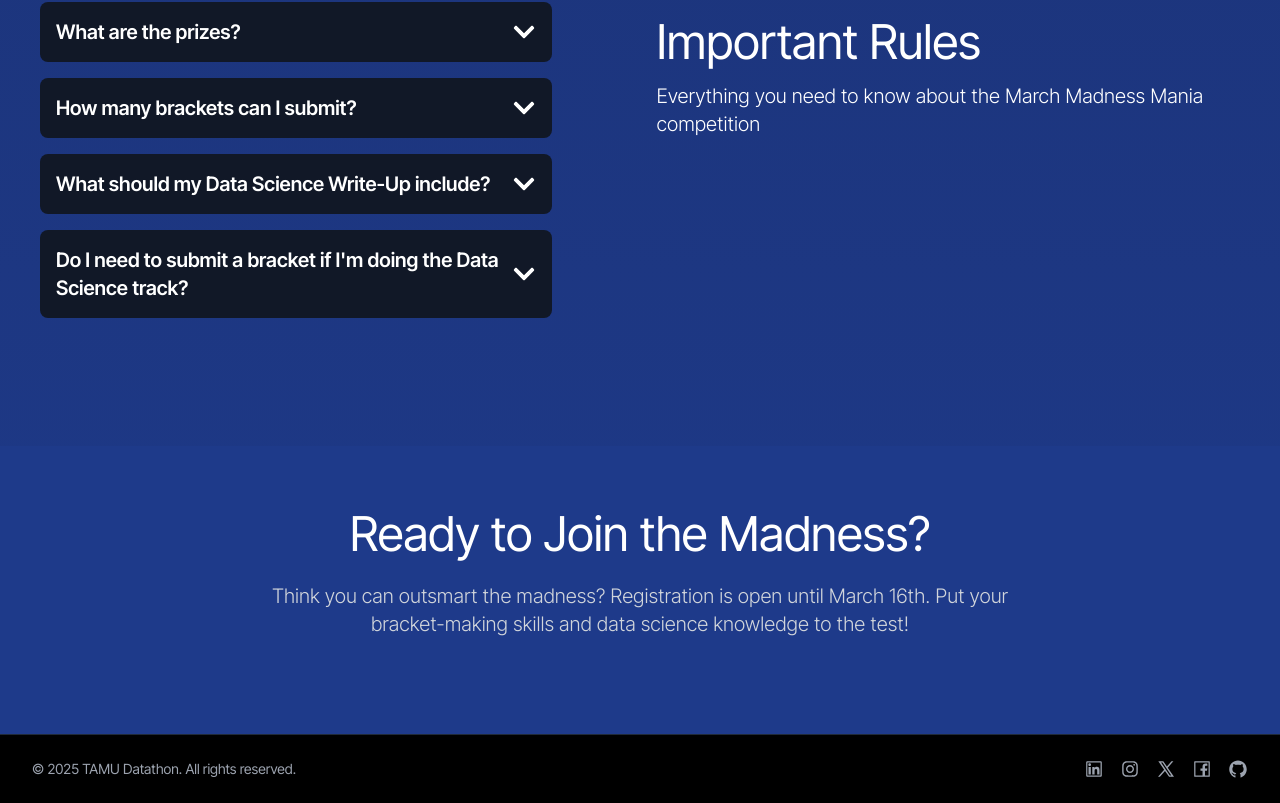
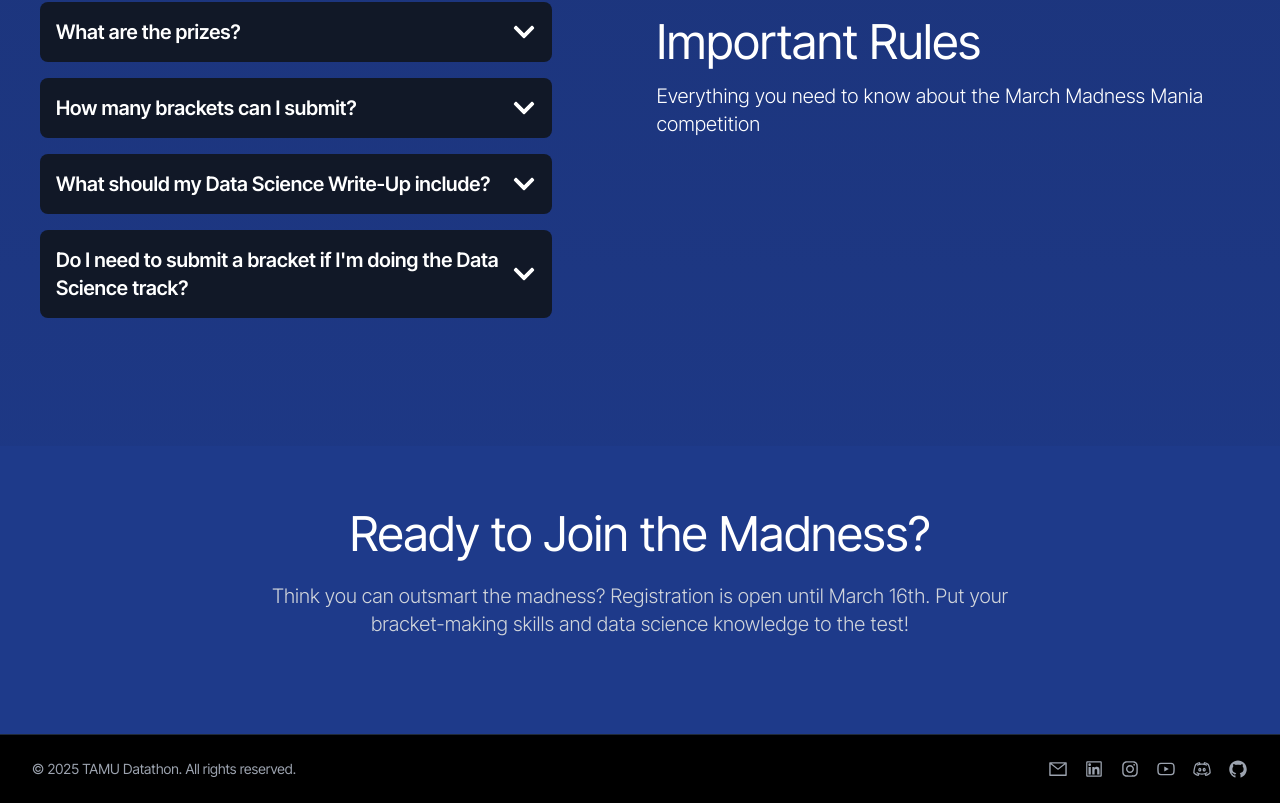
Before and after one commit to tamu-datathon-org/slamfunk, a Next.js app in the folder slamfunk-website/: page / in a window 1280 px wide. Shown: the part 2824-3627 px from the top of the page. Built offline with nearby package versions, Linux system fonts and the light colour scheme.

Commit message:
changed the contact button

```diff
--- a/slamfunk-website/components/Footer.tsx
+++ b/slamfunk-website/components/Footer.tsx
@@ -1,27 +1,29 @@
-import { AiOutlineFacebook, AiOutlineX, AiOutlineGithub, AiOutlineLinkedin, AiOutlineInstagram } from "react-icons/ai";
+import { AiOutlineGithub, AiOutlineLinkedin, AiOutlineInstagram, AiOutlineDiscord, AiOutlineYoutube, AiOutlineMail } from "react-icons/ai";
 
 const Footer = () => {
   const currentYear = new Date().getFullYear();
 
   return (
-    <footer className="bg-white border-t border-gray-100 dark:bg-black shadow-sm text-gray-400 py-6 dark:border-t dark:border-gray-800">
+    <footer id="footersec" className="bg-white border-t border-gray-100 dark:bg-black shadow-sm text-gray-400 py-6 dark:border-t dark:border-gray-800">
       <div className="container mx-auto px-4 flex flex-wrap justify-center sm:justify-between items-center text-sm">
         <p className="ml-4">&copy; {currentYear} TAMU Datathon. All rights reserved.</p>
         <div className="flex space-x-4 mt-2 mr-4 sm:mt-0">
-
-          <a href="#" aria-label="LinkedIn" className="hover:text-gray-300">
+          <a href="mailto:connect@tamudatathon.com" aria-label="Email" className="hover:text-gray-300">
+            <AiOutlineMail className="w-5 h-5" />
+          </a>
+          <a href="https://www.linkedin.com/company/tamudatathon/posts/?feedView=all" aria-label="LinkedIn" className="hover:text-gray-300">
             <AiOutlineLinkedin className="w-5 h-5" />
           </a>
-          <a href="#" aria-label="Instagram" className="hover:text-gray-300">
+          <a href="https://www.instagram.com/tamudatathon/" aria-label="Instagram" className="hover:text-gray-300">
             <AiOutlineInstagram className="w-5 h-5" />
           </a>
-          <a href="#" aria-label="X (formerly Twitter)" className="hover:text-gray-300">
-            <AiOutlineX className="w-5 h-5" />
+          <a href="https://www.youtube.com/@tamu-datathon/featured" aria-label="Youtube" className="hover:text-gray-300">
+            <AiOutlineYoutube className="w-5 h-5" />
           </a>
-          <a href="#" aria-label="Facebook" className="hover:text-gray-300">
-            <AiOutlineFacebook className="w-5 h-5" />
+          <a href="https://discord.com/invite/pHsNmjuWSc" aria-label="Discord" className="hover:text-gray-300">
+            <AiOutlineDiscord className="w-5 h-5" />
           </a>
-          <a href="#" aria-label="GitHub" className="hover:text-gray-300">
+          <a href="https://github.com/tamu-datathon-org" aria-label="GitHub" className="hover:text-gray-300">
             <AiOutlineGithub className="w-5 h-5" />
           </a>
         </div>
--- a/slamfunk-website/components/Header.tsx
+++ b/slamfunk-website/components/Header.tsx
@@ -54,7 +54,7 @@ export default function Header() {
             */}
             <li>
               <a
-                href="mailto:team@tamudatathon.com"
+                href="#footersec"
                 className="text-sm text-gray-800 dark:text-white px-4 py-2 rounded-md hover:bg-blue-50 dark:hover:bg-blue-800 transition-colors"
               >
                 Contact
```
